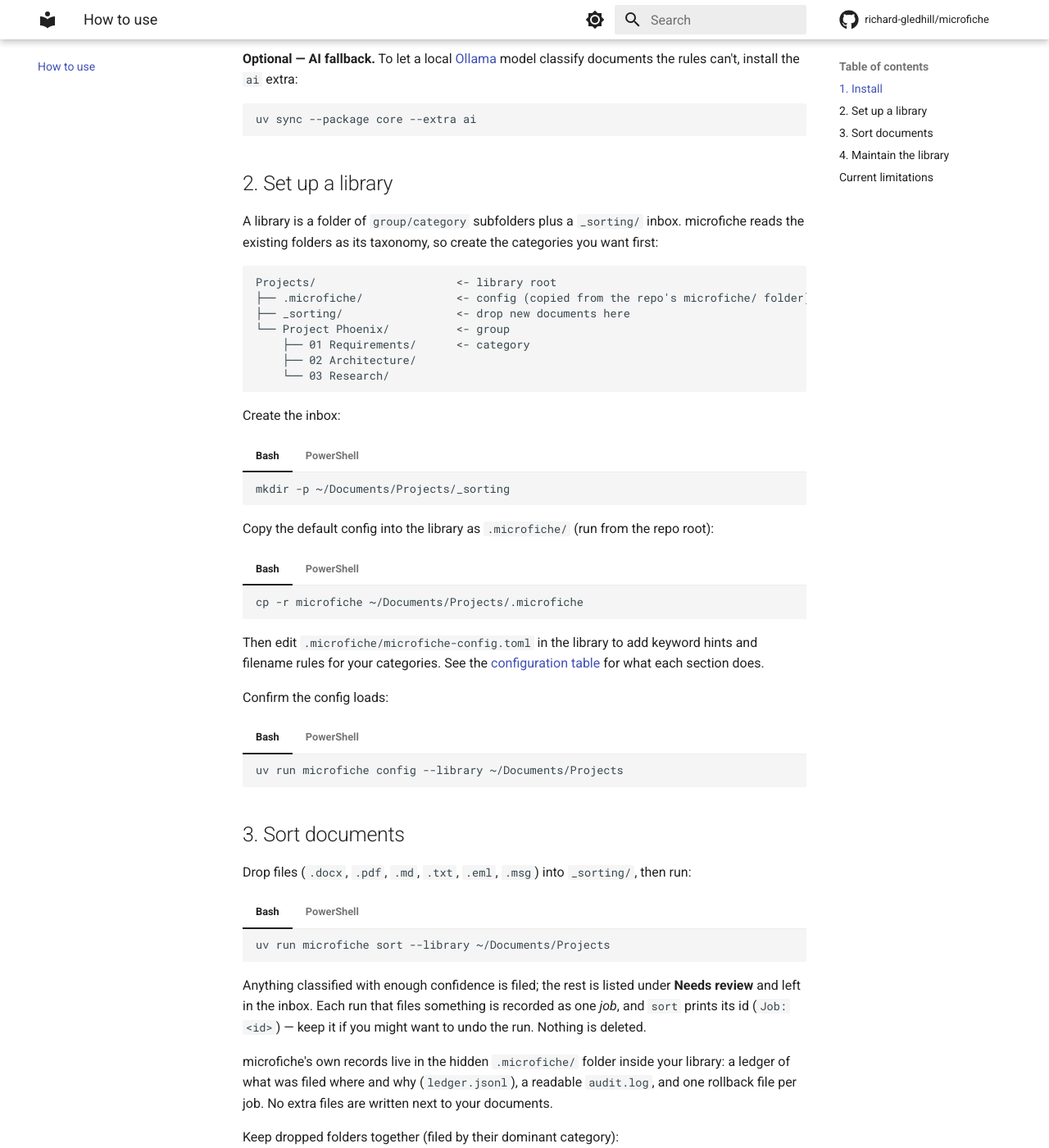
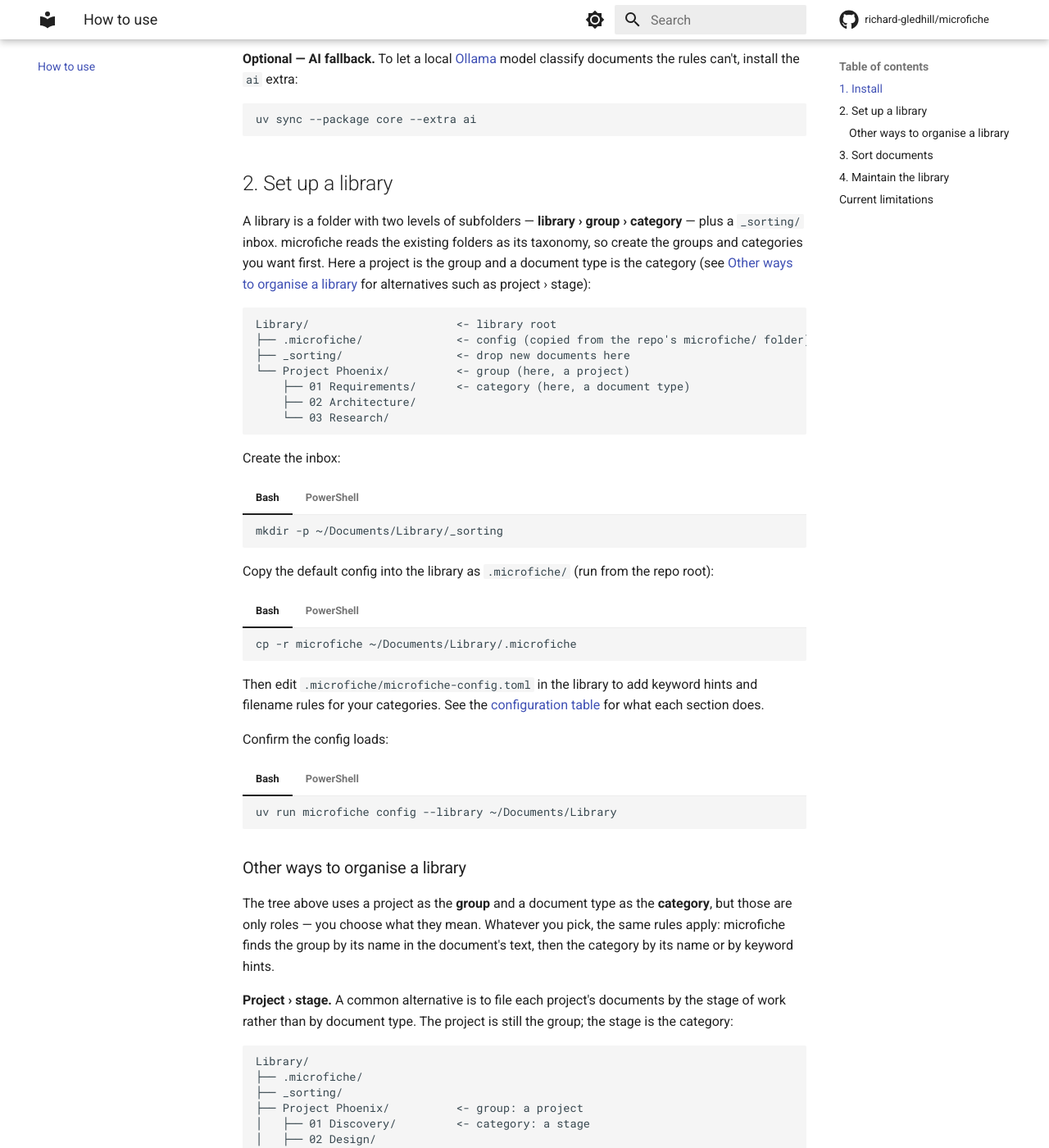
Before and after one commit to richard-gledhill/microfiche, an MkDocs documentation site: the page built from docs/how-to-use.md, in a window 1280 px wide and 1400 px high, scrolled down 645 px. Shown: the whole window at 82% size. Built offline with MkDocs 1.6.1 and Material for MkDocs 9.7.7, drawn with Linux system fonts in a browser that asks for light colours; comment, search, counter and statistics services are not loaded; some of the changed text lies outside the part shown.

Commit message:
docs: describe the default taxonomy as library > group > category, with alternatives
Add a "How a library is organised" section to the README and an "Other ways to
organise a library" section to the how-to-use guide. Both state the default
shape (library > group > category), explain that group and category are roles
rather than meanings, and give worked alternatives - notably project > stage -
with category hints and filing rules. They also say plainly how names are
matched (groups by name in the document text only; categories by name or
keyword hints; exactly two levels today) so users pick names that work. The
project > stage example was checked against the real rules engine.

The example library root is now a neutral `Library` instead of `Projects`, which
implied library > project. architecture.md and four docstrings stop treating
"project" as the definition of level 1. No behaviour changes.

Co-Authored-By: Claude Sonnet 5.5 <noreply@anthropic.com>

````diff
--- a/docs/how-to-use.md
+++ b/docs/how-to-use.md
@@ -36,15 +36,18 @@ uv sync --package core --extra ai
 
 ## 2. Set up a library
 
-A library is a folder of `group/category` subfolders plus a `_sorting/` inbox. microfiche reads
-the existing folders as its taxonomy, so create the categories you want first:
+A library is a folder with two levels of subfolders — **library › group › category** — plus a
+`_sorting/` inbox. microfiche reads the existing folders as its taxonomy, so create the groups and
+categories you want first. Here a project is the group and a document type is the category (see
+[Other ways to organise a library](#other-ways-to-organise-a-library) for alternatives such as
+project › stage):
 
 ```text
-Projects/                     <- library root
+Library/                      <- library root
 ├── .microfiche/              <- config (copied from the repo's microfiche/ folder)
 ├── _sorting/                 <- drop new documents here
-└── Project Phoenix/          <- group
-    ├── 01 Requirements/      <- category
+└── Project Phoenix/          <- group (here, a project)
+    ├── 01 Requirements/      <- category (here, a document type)
     ├── 02 Architecture/
     └── 03 Research/
 ```
@@ -54,13 +57,13 @@ Create the inbox:
 === "Bash"
 
     ```bash
-    mkdir -p ~/Documents/Projects/_sorting
+    mkdir -p ~/Documents/Library/_sorting
     ```
 
 === "PowerShell"
 
     ```powershell
-    New-Item -ItemType Directory -Force "$HOME\Documents\Projects\_sorting"
+    New-Item -ItemType Directory -Force "$HOME\Documents\Library\_sorting"
     ```
 
 Copy the default config into the library as `.microfiche/` (run from the repo root):
@@ -68,13 +71,13 @@ Copy the default config into the library as `.microfiche/` (run from the repo ro
 === "Bash"
 
     ```bash
-    cp -r microfiche ~/Documents/Projects/.microfiche
+    cp -r microfiche ~/Documents/Library/.microfiche
     ```
 
 === "PowerShell"
 
     ```powershell
-    Copy-Item -Recurse microfiche "$HOME\Documents\Projects\.microfiche"
+    Copy-Item -Recurse microfiche "$HOME\Documents\Library\.microfiche"
     ```
 
 Then edit `.microfiche/microfiche-config.toml` in the library to add keyword hints and filename
@@ -86,14 +89,78 @@ Confirm the config loads:
 === "Bash"
 
     ```bash
-    uv run microfiche config --library ~/Documents/Projects
+    uv run microfiche config --library ~/Documents/Library
     ```
 
 === "PowerShell"
 
     ```powershell
-    uv run microfiche config --library "$HOME\Documents\Projects"
+    uv run microfiche config --library "$HOME\Documents\Library"
     ```
+
+### Other ways to organise a library
+
+The tree above uses a project as the **group** and a document type as the **category**, but those are
+only roles — you choose what they mean. Whatever you pick, the same rules apply: microfiche finds
+the group by its name in the document's text, then the category by its name or by keyword hints.
+
+**Project › stage.** A common alternative is to file each project's documents by the stage of work
+rather than by document type. The project is still the group; the stage is the category:
+
+```text
+Library/
+├── .microfiche/
+├── _sorting/
+├── Project Phoenix/          <- group: a project
+│   ├── 01 Discovery/         <- category: a stage
+│   ├── 02 Design/
+│   ├── 03 Build/
+│   └── 04 Launch/
+└── Project Atlas/
+    ├── 01 Discovery/
+    └── ...
+```
+
+Stage names rarely appear word for word in a document, so give each one keyword hints in
+`.microfiche/microfiche-config.toml`. The keys must match the category folder names exactly,
+including any leading number:
+
+```toml
+[category_hints.categories]
+"01 Discovery" = ["interview", "problem statement", "user research"]
+"02 Design" = ["wireframe", "mockup", "design decision"]
+"03 Build" = ["implementation", "pull request", "release notes"]
+"04 Launch" = ["go-live", "rollout", "launch plan"]
+```
+
+If some documents are recognisable from their filename, add a filing rule too. Rules are checked
+before keyword hints, and `category` must exist in the group the document is filed under:
+
+```toml
+[filing_rules]
+rules = [
+  { pattern = "launch-plan*", category = "04 Launch" },
+]
+```
+
+**Other taxonomies.** The same shape works for other kinds of library:
+
+| Use case | Group | Category | Example path |
+|---|---|---|---|
+| Client work | client | document type | `Acme Ltd/Contracts/` |
+| Study | course or subject | topic or week | `Machine Learning/Week 04/` |
+| Household admin | area | topic | `Home/Insurance/` |
+
+**Choosing names that work:**
+
+- Groups are matched by name only — there are no keyword hints for groups — so use names that
+  appear in your documents (project, client or course names usually do). A document that doesn't
+  mention any group is listed under **Needs review** and left in the inbox.
+- Categories can use hints, so they don't need to appear literally.
+- A leading number such as `01 ` is ignored when matching names, so you can use it to order
+  folders.
+- Exactly two levels (group, category) are supported today. Folders deeper than that aren't
+  part of the taxonomy.
 
 ## 3. Sort documents
 
@@ -102,13 +169,13 @@ Drop files (`.docx`, `.pdf`, `.md`, `.txt`, `.eml`, `.msg`) into `_sorting/`, th
 === "Bash"
 
     ```bash
-    uv run microfiche sort --library ~/Documents/Projects
+    uv run microfiche sort --library ~/Documents/Library
     ```
 
 === "PowerShell"
 
     ```powershell
-    uv run microfiche sort --library "$HOME\Documents\Projects"
+    uv run microfiche sort --library "$HOME\Documents\Library"
     ```
 
 Anything classified with enough confidence is filed; the rest is listed under **Needs review**
@@ -124,13 +191,13 @@ Keep dropped folders together (filed by their dominant category):
 === "Bash"
 
     ```bash
-    uv run microfiche sort --library ~/Documents/Projects --keep-folders
+    uv run microfiche sort --library ~/Documents/Library --keep-folders
     ```
 
 === "PowerShell"
 
     ```powershell
-    uv run microfiche sort --library "$HOME\Documents\Projects" --keep-folders
+    uv run microfiche sort --library "$HOME\Documents\Library" --keep-folders
     ```
 
 Use the Ollama fallback for low-confidence documents (requires the `ai` extra and a running
@@ -139,13 +206,13 @@ Ollama server):
 === "Bash"
 
     ```bash
-    uv run microfiche sort --library ~/Documents/Projects --use-ai
+    uv run microfiche sort --library ~/Documents/Library --use-ai
     ```
 
 === "PowerShell"
 
     ```powershell
-    uv run microfiche sort --library "$HOME\Documents\Projects" --use-ai
+    uv run microfiche sort --library "$HOME\Documents\Library" --use-ai
     ```
 
 ## 4. Maintain the library
@@ -156,13 +223,13 @@ folders):
 === "Bash"
 
     ```bash
-    uv run microfiche propose-categories --library ~/Documents/Projects
+    uv run microfiche propose-categories --library ~/Documents/Library
     ```
 
 === "PowerShell"
 
     ```powershell
-    uv run microfiche propose-categories --library "$HOME\Documents\Projects"
+    uv run microfiche propose-categories --library "$HOME\Documents\Library"
     ```
 
 Re-check already-filed documents against the current rules. This is a dry run: it prints a table
@@ -171,13 +238,13 @@ with an **Action** for each document and changes nothing:
 === "Bash"
 
     ```bash
-    uv run microfiche reclassify --library ~/Documents/Projects
+    uv run microfiche reclassify --library ~/Documents/Library
     ```
 
 === "PowerShell"
 
     ```powershell
-    uv run microfiche reclassify --library "$HOME\Documents\Projects"
+    uv run microfiche reclassify --library "$HOME\Documents\Library"
     ```
 
 The actions are **move** (confident, and not already under the proposed category), **keep**
@@ -190,13 +257,13 @@ Limit the re-check to one folder (it must be inside the library):
 === "Bash"
 
     ```bash
-    uv run microfiche reclassify --library ~/Documents/Projects --folder ~/Documents/Projects/"Project Phoenix"
+    uv run microfiche reclassify --library ~/Documents/Library --folder ~/Documents/Library/"Project Phoenix"
     ```
 
 === "PowerShell"
 
     ```powershell
-    uv run microfiche reclassify --library "$HOME\Documents\Projects" --folder "$HOME\Documents\Projects\Project Phoenix"
+    uv run microfiche reclassify --library "$HOME\Documents\Library" --folder "$HOME\Documents\Library\Project Phoenix"
     ```
 
 Happy with the preview? Add `--apply` to move the **move** documents. Like `sort`, this is one
@@ -206,13 +273,13 @@ job: it prints a job id, is recorded in the ledger and audit log, and can be und
 === "Bash"
 
     ```bash
-    uv run microfiche reclassify --library ~/Documents/Projects --apply
+    uv run microfiche reclassify --library ~/Documents/Library --apply
     ```
 
 === "PowerShell"
 
     ```powershell
-    uv run microfiche reclassify --library "$HOME\Documents\Projects" --apply
+    uv run microfiche reclassify --library "$HOME\Documents\Library" --apply
     ```
 
 `--folder` works with `--apply` too. Preview first: classification is rule-based, so it is worth
@@ -223,13 +290,13 @@ View the audit log:
 === "Bash"
 
     ```bash
-    uv run microfiche audit --library ~/Documents/Projects
+    uv run microfiche audit --library ~/Documents/Library
     ```
 
 === "PowerShell"
 
     ```powershell
-    uv run microfiche audit --library "$HOME\Documents\Projects"
+    uv run microfiche audit --library "$HOME\Documents\Library"
     ```
 
 Undo a filing job (use the id `sort` printed; each job can be undone once, and if an undo stops
@@ -239,13 +306,13 @@ same command again):
 === "Bash"
 
     ```bash
-    uv run microfiche rollback --library ~/Documents/Projects --job-id <id>
+    uv run microfiche rollback --library ~/Documents/Library --job-id <id>
     ```
 
 === "PowerShell"
 
     ```powershell
-    uv run microfiche rollback --library "$HOME\Documents\Projects" --job-id <id>
+    uv run microfiche rollback --library "$HOME\Documents\Library" --job-id <id>
     ```
 
 ## Current limitations
````
Also changed, not shown: README.md (+76 -8 lines), docs/development/architecture.md (+10 -4 lines), 4 other files.
